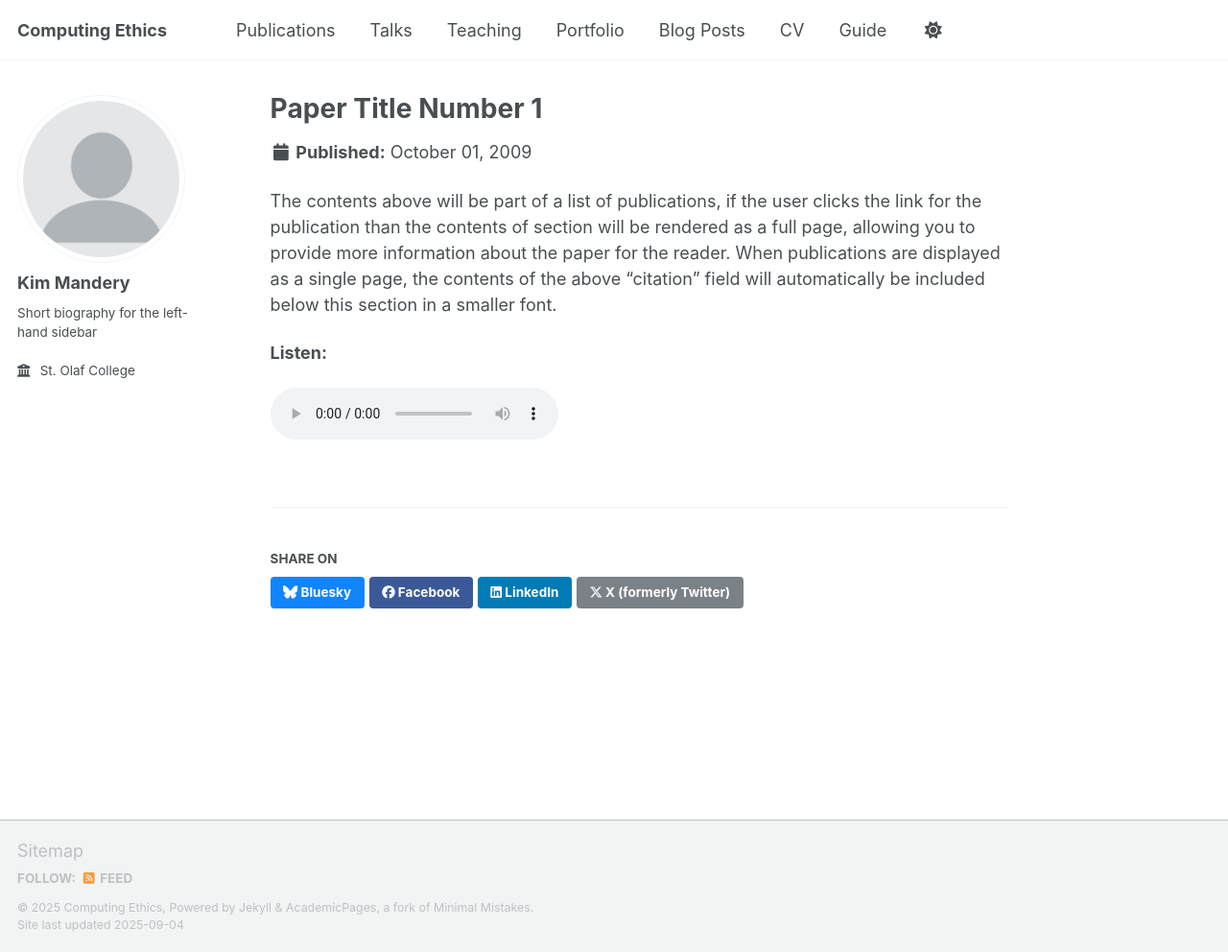
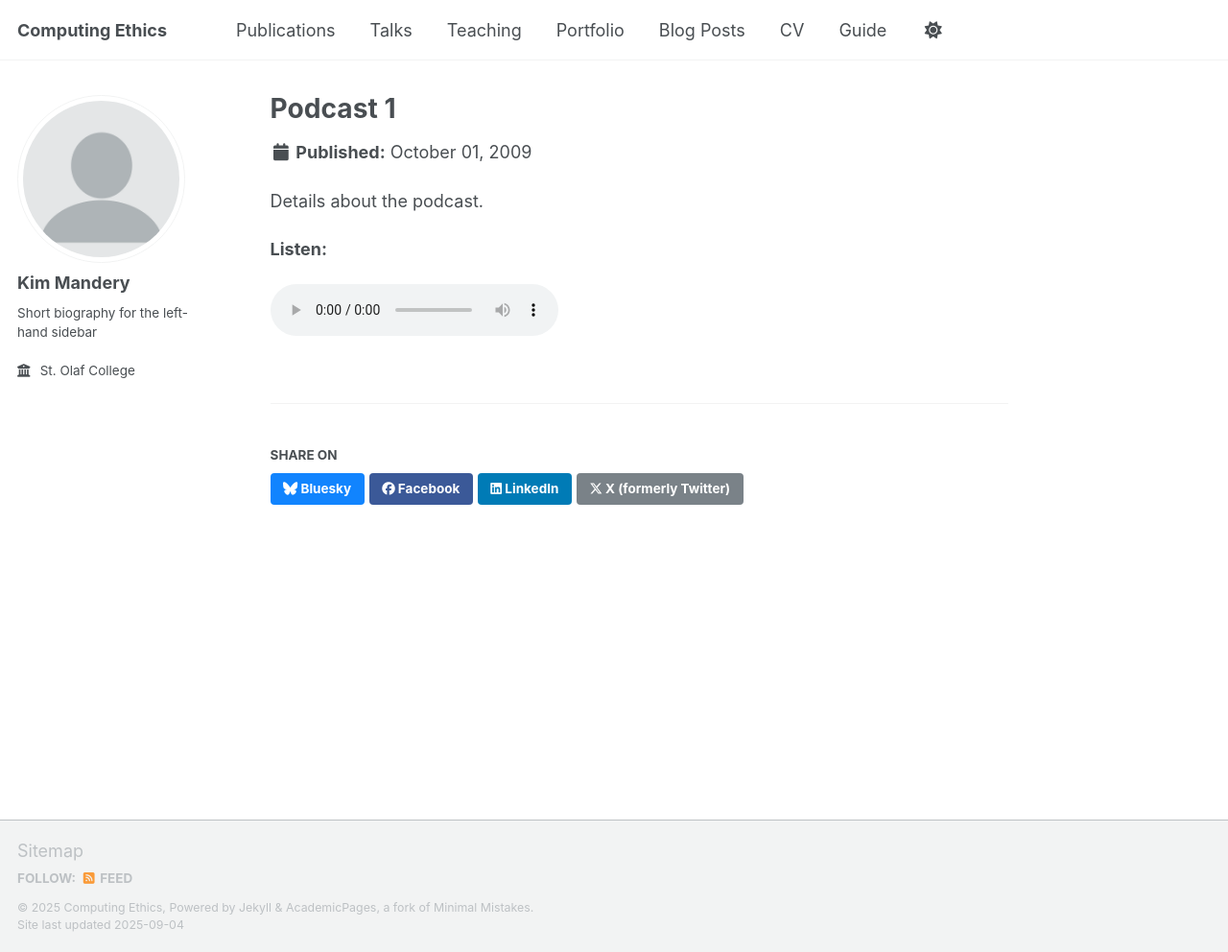
Before and after one commit to kahise1/ethics_fall2025, a Jekyll site: the page built from _publications/2009-10-01-paper-title-number-1.md, in a window 1280 px wide and 992 px high. Shown: the whole window at 96% size. Built offline with Jekyll 4.4.1, drawn with Linux system fonts in a browser that asks for light colours; a script that is not in the unit is left out.

Commit message:
formating template

```diff
--- a/_publications/2009-10-01-paper-title-number-1.md
+++ b/_publications/2009-10-01-paper-title-number-1.md
@@ -1,15 +1,9 @@
 ---
-title: "Paper Title Number 1"
+title: "Podcast 1"
 collection: publications
-category: manuscripts
 permalink: /publication/2009-10-01-paper-title-number-1
-excerpt: 'This paper is about the number 1. The number 2 is left for future work.'
+excerpt: "Let's chat about ethical frameworks in X,Y,Z."
 date: 2009-10-01
-venue: 'Journal 1'
 audio: /files/strings.mp3
-slidesurl: 'http://academicpages.github.io/files/slides2.pdf'
-paperurl: 'http://academicpages.github.io/files/paper1.pdf'
-bibtexurl: 'http://academicpages.github.io/files/bibtex1.bib'
-citation: 'Your Name, You. (2009). &quot;Paper Title Number 1.&quot; <i>Journal 1</i>. 1(1).'
 ---
-The contents above will be part of a list of publications, if the user clicks the link for the publication than the contents of section will be rendered as a full page, allowing you to provide more information about the paper for the reader. When publications are displayed as a single page, the contents of the above "citation" field will automatically be included below this section in a smaller font.
+Details about the podcast.
```
